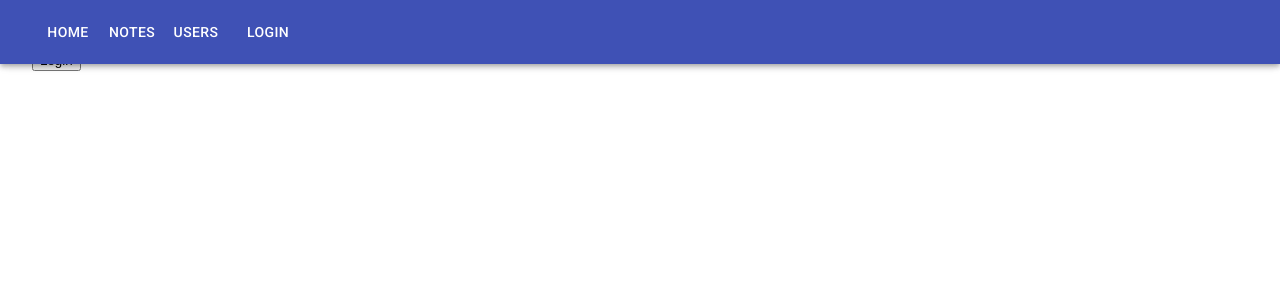
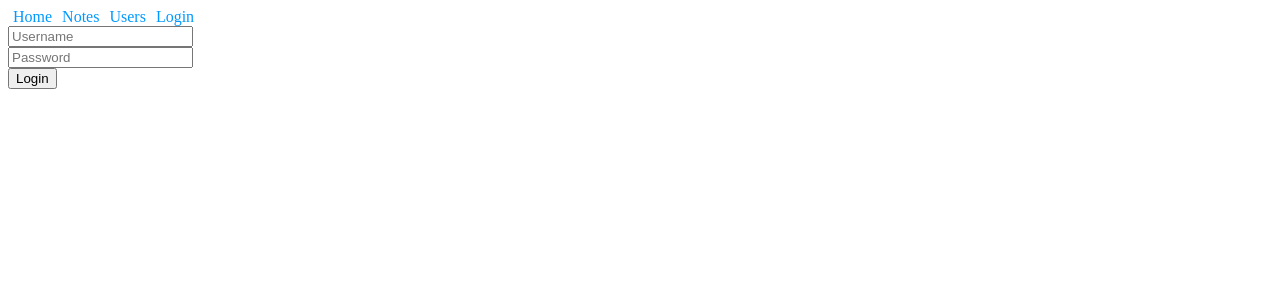
Before and after one commit to alexxtomas/notes-app-mono-repo, a React (Create React App) app in the folder app/: page /login in a window 1280 px wide. Shown: the top 300 px of the page. Built offline with nearby package versions, Linux system fonts and the light colour scheme.

Commit message:
Styled Components

```diff
--- a/app/package.json
+++ b/app/package.json
@@ -10,7 +10,7 @@
     "react-dom": "^16.12.0",
     "react-router-dom": "6.3.0",
     "react-scripts": "^3.4.1",
-    "@material-ui/core": "4.11.4"
+    "styled-components": "5.2.3"
   },
   "scripts": {
     "start": "react-scripts start",
--- a/app/public/index.html
+++ b/app/public/index.html
@@ -9,7 +9,6 @@
       name="description"
       content="Web site created using create-react-app"
     />
-    <link rel="stylesheet" href="https://fonts.googleapis.com/css?family=Roboto:300,400,500,700&display=swap" />
     <link rel="apple-touch-icon" href="%PUBLIC_URL%/logo192.png" />
     <!--
       manifest.json provides metadata used when your web app is installed on a
--- /dev/null
+++ b/app/src/components/Button.js
@@ -0,0 +1,16 @@
+import styled from 'styled-components'
+
+export const Button = styled.button`
+  background: white;
+  cursor: pointer;
+  font-size: 1em;
+  margin: 1em;
+  padding: 4px 12px;
+  border: 1px splid #89f;
+  border-radius: 5px;
+  transition: all 0.3s ease;
+
+  &:hover {
+    background: #09f;
+  }
+`
--- a/app/src/components/Menu.js
+++ b/app/src/components/Menu.js
@@ -2,55 +2,39 @@
 /* eslint multiline-ternary: ["error", "never"] */
 
 import React from 'react'
-import { BrowserRouter, Link, Routes, Route, Navigate } from 'react-router-dom'
+import { BrowserRouter, Routes, Route, Navigate } from 'react-router-dom'
 import Home from './Home'
 import Users from './Users'
 import Notes from './Notes'
 import NoteDetail from './NoteDetail'
 import Login from './Login'
 import { useUser } from '../hooks/useUser'
-import Container from '@material-ui/core/Container'
-import { AppBar, Button, IconButton, Toolbar } from '@material-ui/core'
-
+import { StyledLink } from './StyledLink'
+import { Button } from './Button'
 const Menu = () => {
   const { user, logout, login } = useUser()
 
   return (
     <BrowserRouter>
-      <Container>
-        <AppBar position="fixed">
-          <Toolbar>
-            <IconButton edge="start" color="inherit" aria-label="menu" />
       <header>
-              <Button color="inherit" component={Link} to="/">
-                Home
-              </Button>
-              <Button color="inherit" component={Link} to="/notes">
-                Notes
-              </Button>
-              <Button color="inherit" component={Link} to="/users">
-                Users
-              </Button>
-              <Button color="inherit">
+        <StyledLink to="/">Home</StyledLink>
+        <StyledLink to="/notes">Notes</StyledLink>
+        <StyledLink to="/users">Users</StyledLink>
         {user ? (
           <Button
             onClick={() => {
               logout()
               window.location.reload()
             }}
-                    color="inherit"
           >
             Logout
           </Button>
         ) : (
-                  <Button color="inherit" component={Link} to="/login">
+          <StyledLink variant="bold" to="/login">
             Login
-                  </Button>
+          </StyledLink>
         )}
-              </Button>
       </header>
-          </Toolbar>
-        </AppBar>
       <Routes>
         <Route path="/" element={<Home />} />
         <Route path="/notes" element={<Notes />} />
@@ -61,7 +45,6 @@ const Menu = () => {
           element={user ? <Navigate to="/" /> : <Login login={login} />}
         />
       </Routes>
-      </Container>
     </BrowserRouter>
   )
 }
--- a/app/src/components/Note.js
+++ b/app/src/components/Note.js
@@ -1,25 +1,25 @@
 /* eslint "jsx-quotes": ["error", "prefer-double"] */
-import { Button, TableCell } from '@material-ui/core'
+
 import React from 'react'
 // Lo vamos a utilizar para que sea posible entrar a una nosta especifica con la ruta /notes/:id
 import { Link } from 'react-router-dom'
+import { Button } from './Button'
 
 const Note = ({ note, toggleImportance, notLogged }) => {
   const label = note.important ? 'make not important' : 'make important'
   if (notLogged === true) {
-    return <Link to={`/notes/${note.id}`}>{note.content}</Link>
+    return (
+      <li>
+        <Link to={`/notes/${note.id}`}>{note.content}</Link>
+      </li>
+    )
   }
   return (
-    <>
-      <TableCell>
-        <Link to={`/notes/${note.id}`}>{note.content}</Link>
-      </TableCell>
-      <TableCell>
-        <Button color="primary" variant="outlined" onClick={toggleImportance}>
-          {label}
-        </Button>
-      </TableCell>
-    </>
+    <li>
+      <Link to={`/notes/${note.id}`}>{note.content}</Link>
+
+      <Button onClick={toggleImportance}>{label}</Button>
+    </li>
   )
 }
 
--- a/app/src/components/Notes.js
+++ b/app/src/components/Notes.js
@@ -5,13 +5,6 @@ import Note from './Note'
 import NoteForm from './NoteForm.js'
 import { useNotes } from '../hooks/useNotes'
 import { useUser } from '../hooks/useUser'
-import {
-  Button,
-  Table,
-  TableBody,
-  TableContainer,
-  TableRow
-} from '@material-ui/core'
 
 const Notes = () => {
   // Usamos los cutom hook
@@ -28,25 +21,19 @@ const Notes = () => {
         <h1>Notes</h1>
         <NoteForm addNote={addNote} />
         <div>
-          <Button onClick={() => setShowAll(!showAll)}>
+          <button onClick={() => setShowAll(!showAll)}>
             show {showAll ? 'important' : 'all'}
-          </Button>
+          </button>
         </div>
-        <TableContainer>
-          <Table>
-            <TableBody>
+        <ul>
           {notesToShow.map((note, i) => (
-                <TableRow key={note.id}>
             <Note
               key={i}
               note={note}
               toggleImportance={() => toggleImportanceOf(note.id)}
             />
-                </TableRow>
           ))}
-            </TableBody>
-          </Table>
-        </TableContainer>
+        </ul>
       </div>
     )
   } else {
@@ -58,9 +45,11 @@ const Notes = () => {
             show {showAll ? 'important' : 'all'}
           </button>
         </div>
-        {notesToShow.map((note) => (
-          <Note note={note} key={note.id} notLogged />
+        <ul>
+          {notesToShow.map((note, i) => (
+            <Note note={note} key={i} notLogged />
           ))}
+        </ul>
       </div>
     )
   }
--- /dev/null
+++ b/app/src/components/StyledLink.js
@@ -0,0 +1,13 @@
+import styled from 'styled-components'
+import { Link } from 'react-router-dom'
+
+export const StyledLink = styled(Link)`
+  color: #09f;
+  text-decoration: none;
+  padding: 5px;
+  font-weight: ${(props) => (props.varaint === 'bold' ? 'bold' : 'regular')};
+
+  &:hover {
+    border-bottom: 2px solid #09f;
+  }
+`
--- a/app/src/components/Togglable.js
+++ b/app/src/components/Togglable.js
@@ -1,9 +1,6 @@
-/* eslint "jsx-quotes": ["error", "prefer-double"] */
-
 import React, { forwardRef, useImperativeHandle, useState } from 'react'
 import PropTypes from 'prop-types'
 import i18n from '../i18n/index'
-import { Button } from '@material-ui/core'
 
 const Togglable = forwardRef(({ children, buttonLabel = 'show' }, ref) => {
   const [visible, setVisible] = useState(false)
@@ -22,14 +19,14 @@ const Togglable = forwardRef(({ children, buttonLabel = 'show' }, ref) => {
   return (
     <div>
       <div style={hideWhenVisible}>
-        <Button onClick={toggleVisibility}>{buttonLabel}</Button>
+        <button onClick={toggleVisibility}>{buttonLabel}</button>
       </div>
 
       <div style={showWhenVisible}>
         {children}
-        <Button onClick={toggleVisibility}>
+        <button onClick={toggleVisibility}>
           {i18n.TOGGABLE.CANCEL_BUTTON}
-        </Button>
+        </button>
       </div>
     </div>
   )
```
Also changed, not shown: app/resumes/part7 c.More about Style .txt, 1 other file (tests, documents, lock files or other folders). Lines whose indentation alone changed are shown as unchanged.
